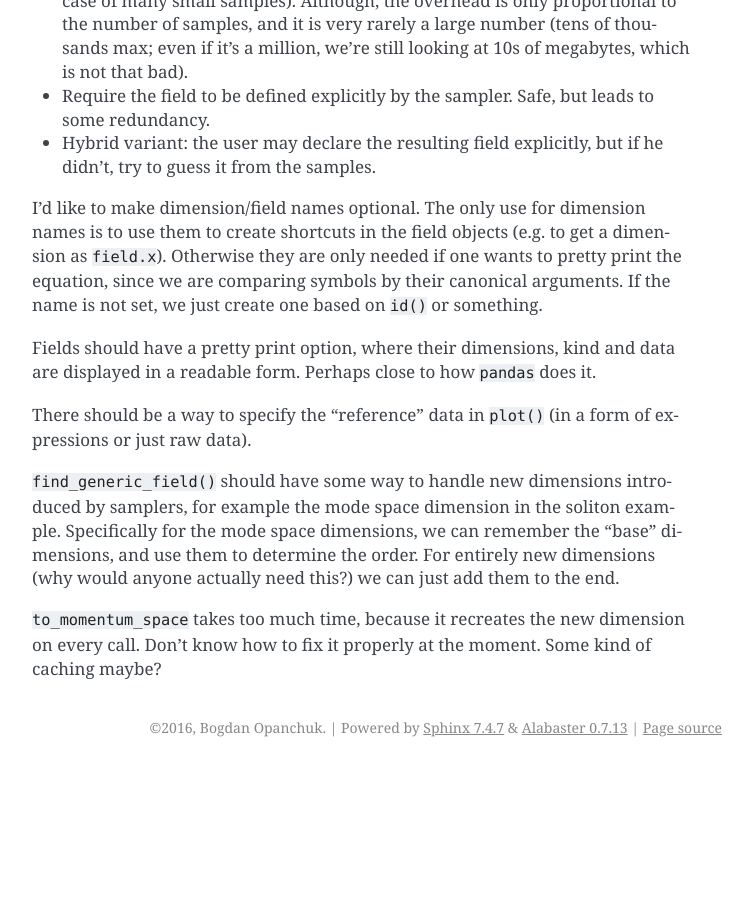
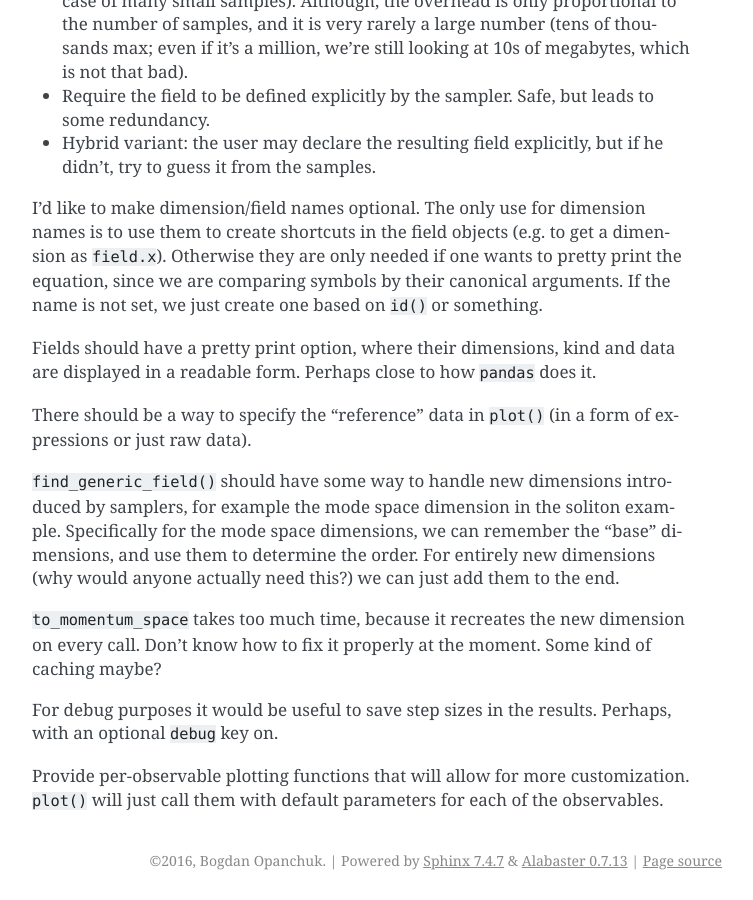
Before and after one commit to adeavins/fluxion, a Sphinx documentation site: the page built from doc/source/todo.rst, in a window 1280 px wide and 900 px high, scrolled down 1359 px. Shown: the whole window, without its empty margins (388-1141 px from the left). Built offline with Sphinx 7.4.7, drawn with Linux system fonts in a browser that asks for light colours; before the commit the page ends 2126 px from its top, so only the background shows below that.

Commit message:
doc/todo: add some notes

```diff
--- a/doc/source/todo.rst
+++ b/doc/source/todo.rst
@@ -52,3 +52,7 @@ There should be a way to specify the "reference" data in ``plot()`` (in a form o
 ``find_generic_field()`` should have some way to handle new dimensions introduced by samplers, for example the mode space dimension in the soliton example. Specifically for the mode space dimensions, we can remember the "base" dimensions, and use them to determine the order. For entirely new dimensions (why would anyone actually need this?) we can just add them to the end.
 
 ``to_momentum_space`` takes too much time, because it recreates the new dimension on every call. Don't know how to fix it properly at the moment. Some kind of caching maybe?
+
+For debug purposes it would be useful to save step sizes in the results. Perhaps, with an optional ``debug`` key on.
+
+Provide per-observable plotting functions that will allow for more customization. ``plot()`` will just call them with default parameters for each of the observables.
```
